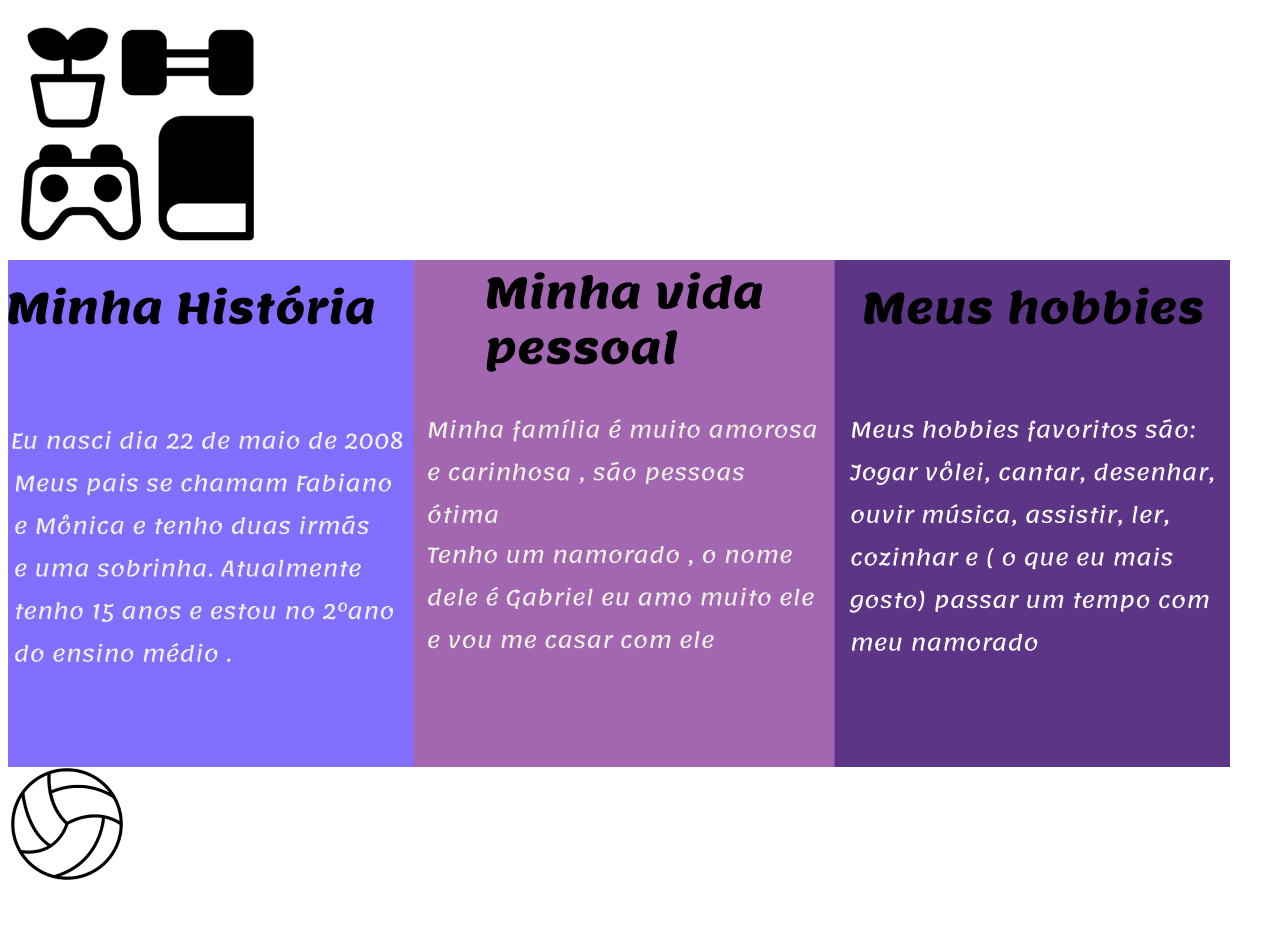
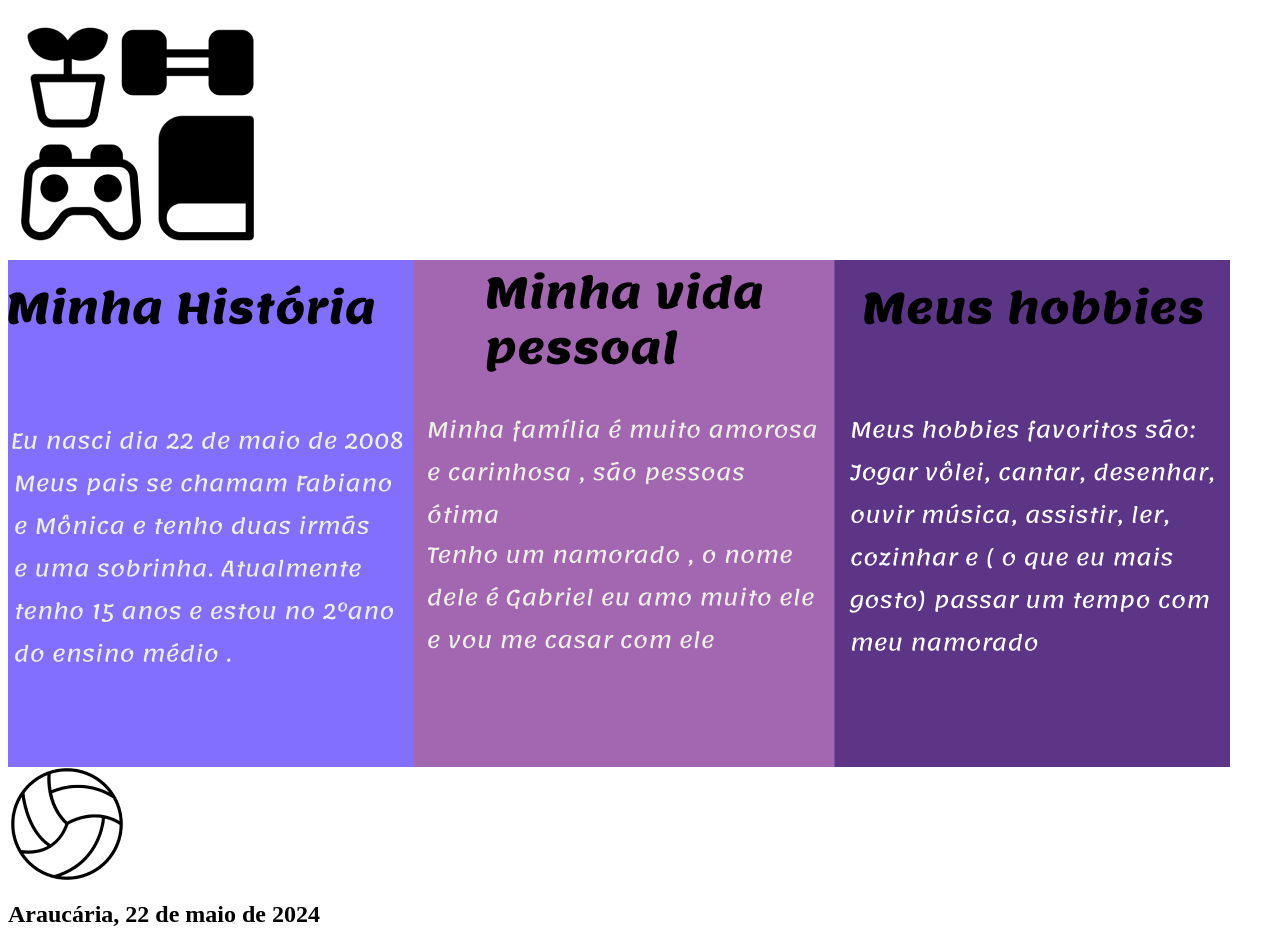
Before and after one commit to Alexandra-Kulik/pagina_pessoal, a plain HTML site: page index.html in a window 1280 px wide. Before the commit the page ends 897 px from the top, so only its background shows below. Drawn offline with Linux system fonts and the light colour scheme.

Commit message:
teste 03

```diff
--- a/index.html
+++ b/index.html
@@ -24,6 +24,8 @@
 <!--Seção rodapé é a parte final da página-->
 <footer class="">
     <img class="logo_rodape" src="logo_rodape.png" alt="Logo do rodapé">
+    <h2 class="escola-título">Araucária, 22 de maio de 2024<a>
+        </a></h2>
     <p> </p>
     </footer>
     </body>
```
